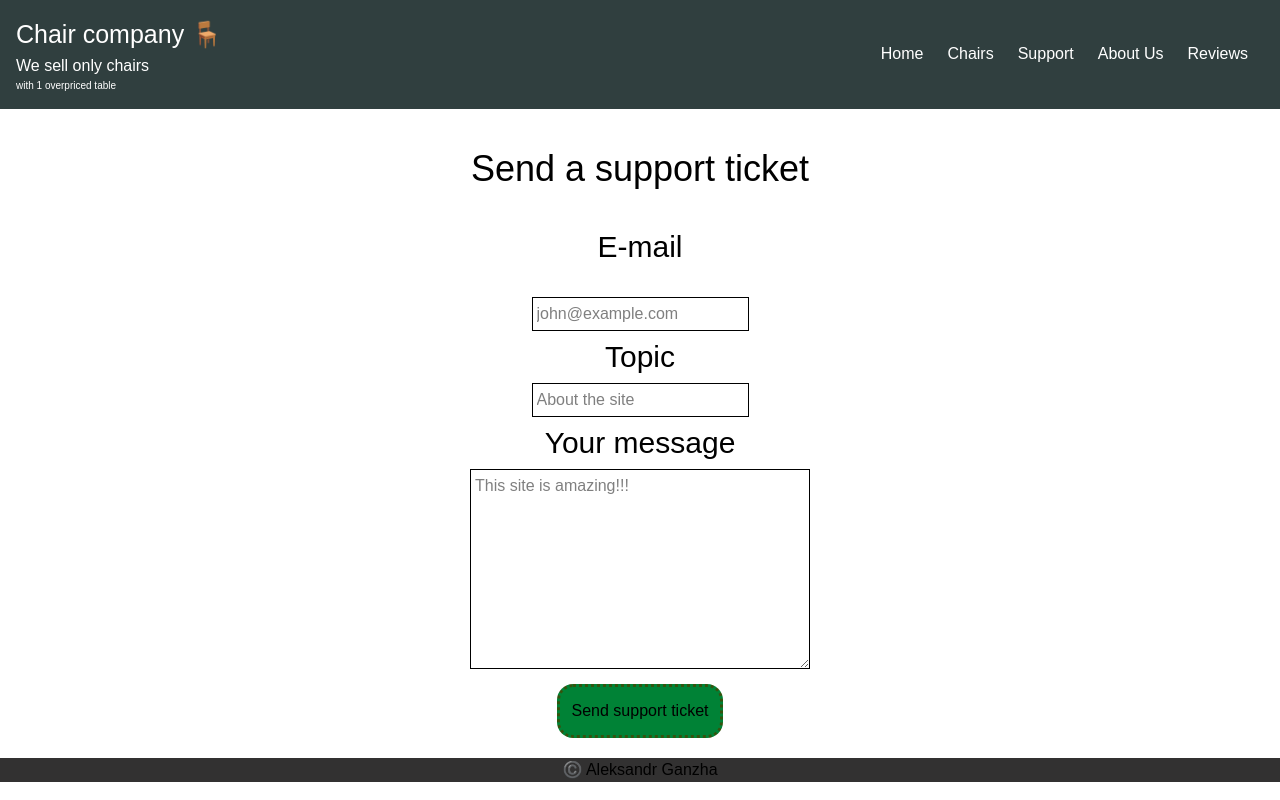
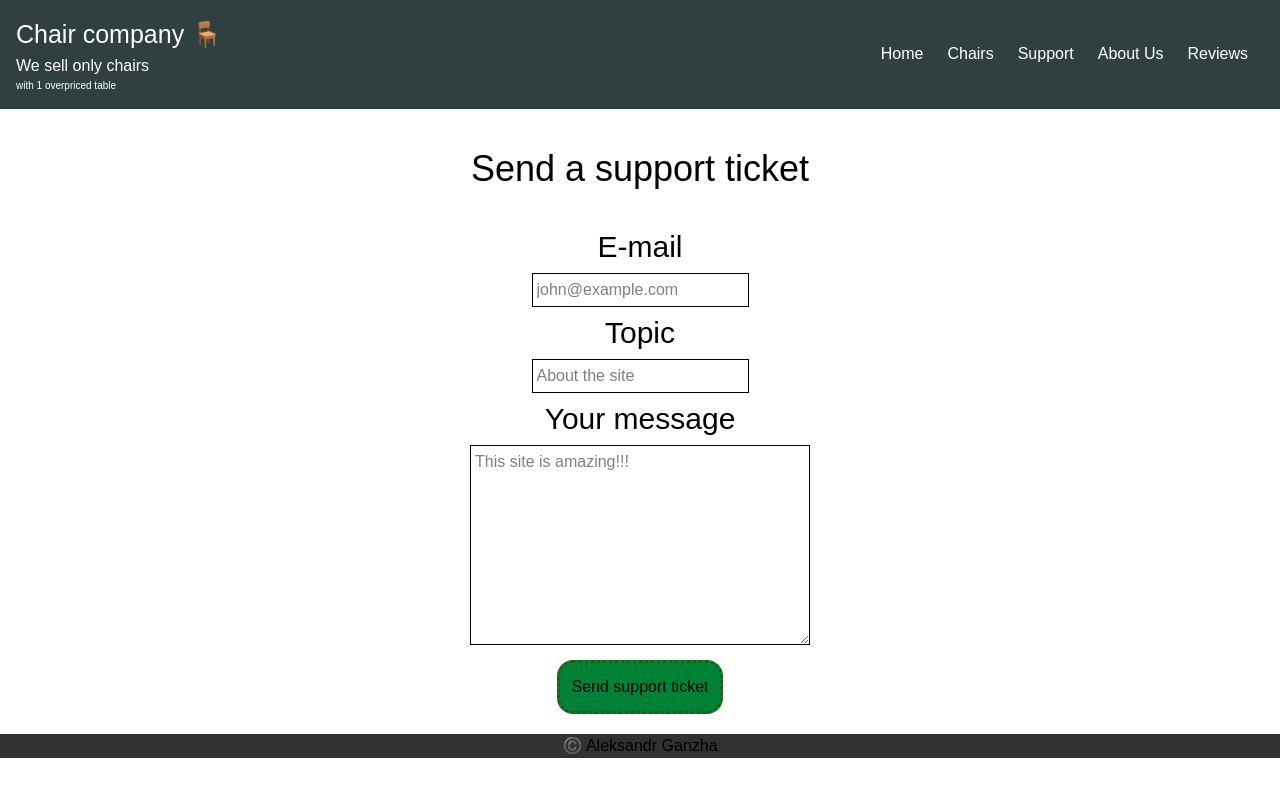
Before and after one commit to Boi-zip/silly-chairproject, a Next.js app: page /support in a window 1280 px wide. Built offline with nearby package versions, Linux system fonts and the light colour scheme.

Commit message:
Removed labels for looks and to comply with w3 validator

```diff
--- a/app/support/page.tsx
+++ b/app/support/page.tsx
@@ -23,11 +23,11 @@ export default function Support(){
           :
            <><p className="text-4xl text-center mt-10 mb-10">Send a support ticket</p>
         <form action={() => setSended(true)} className="text-center">
-            <label htmlFor="email"><p className="text-3xl">E-mail</p></label><br/>
+            <p className="text-3xl">E-mail</p>
             <input type="email" required onChange={(e) => setEmail(e.target.value)} className="border p-[4px] mt-2 mb-2" id="email" name="E-mail" placeholder="john@example.com"/><br/>
-            <label htmlFor="topic"><p className="text-3xl">Topic</p></label>
+            <p className="text-3xl">Topic</p>
             <input type="text" required onChange={(e) => setTitle(e.target.value)} className="border p-[4px] mt-2 mb-2" id="Topic" name="Topic" placeholder="About the site"/>
-            <label htmlFor="message"><p className="text-3xl">Your message</p></label>
+            <p className="text-3xl">Your message</p>
             <textarea required onChange={(e) => setText(e.target.value)} className="border p-[4px] resize min-h-[100px] h-[200px] w-[340px] min-w-[250px] max-w-screen mt-2 mb-2" id="message" name="message" placeholder="This site is amazing!!!"/><br/>
                 <input type="submit" value="Send support ticket" className="cursor-pointer text-base border-dotted border-3 p-3 border-lime-900 rounded-2xl bg-green-700"/>
         </form></> }
```
